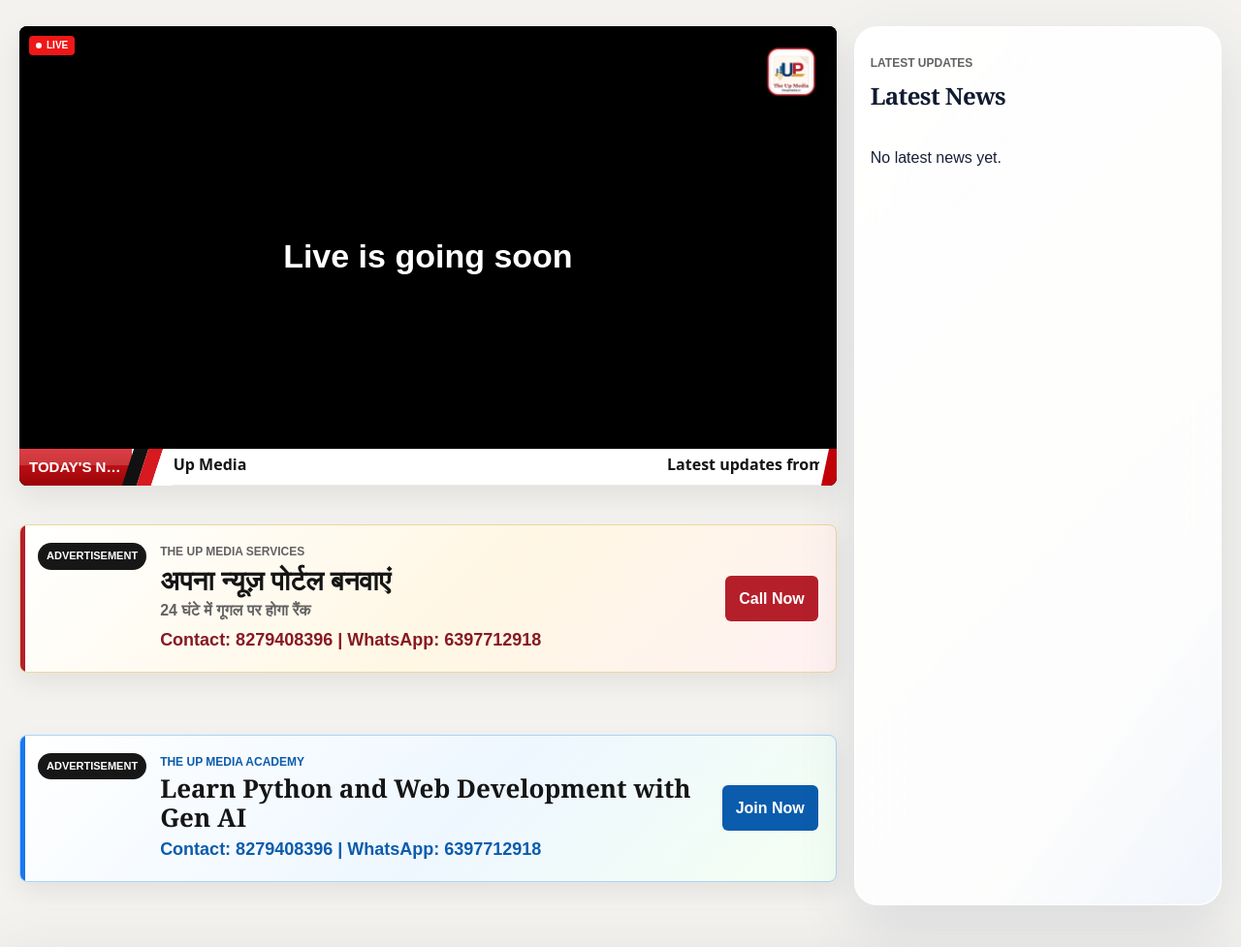
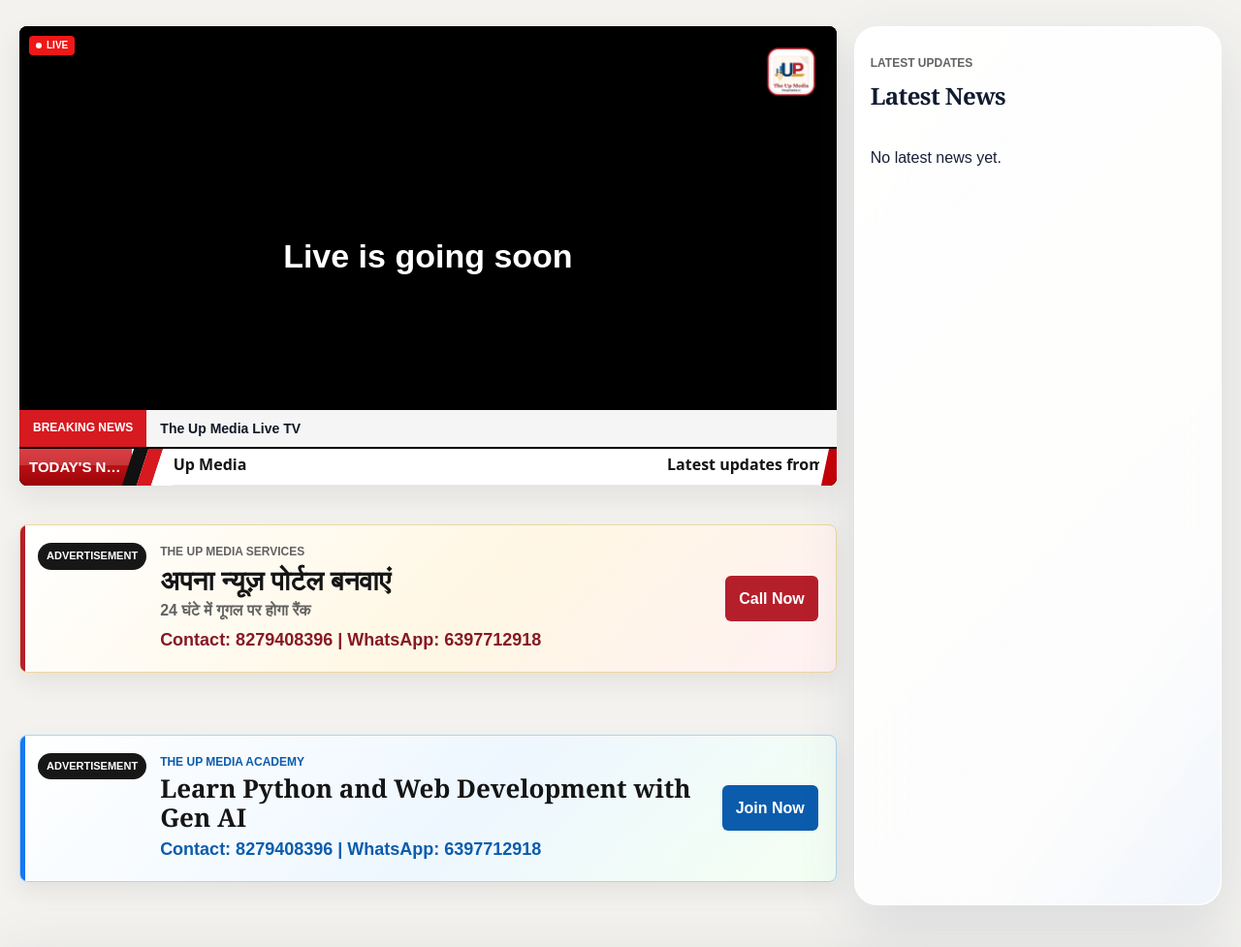
Before and after one commit to sanjay1994singh/theupmedia, a Django app: page /live-tv/ in a window 1280 px wide. Shown: the part 112-1089 px from the top of the page at 97% size. Run offline with Django 5.2, Linux system fonts and the light colour scheme; data comes from the database, SQL or seed files in the repository; data that the repository does not hold is empty; parts of the project's set-up code (start-up, migrations or seed data) failed here and were passed over; some libraries are stand-ins or nearby versions.

Commit message:
Add per-video rotating live headlines

```diff
--- a/live_tv/models.py
+++ b/live_tv/models.py
@@ -142,6 +142,15 @@ class LiveTVChannel(models.Model):
     is_live = models.BooleanField(default=True)
     lower_third_label = models.CharField(max_length=60, blank=True, default="")
     headline = models.CharField(max_length=180, blank=True, default="")
+    headline_change_seconds = models.PositiveSmallIntegerField(
+        default=2,
+        validators=[MinValueValidator(1), MaxValueValidator(60)],
+        help_text="Seconds before the next headline appears.",
+    )
+    repeat_headlines = models.BooleanField(
+        default=True,
+        help_text="Repeat this video's headline sequence until the video ends.",
+    )
     ticker_label = models.CharField(max_length=60, default="TODAY'S NEWS")
     ticker_text = models.TextField(default="Latest updates from The Up Media")
 
@@ -328,6 +337,21 @@ class LiveTVChannel(models.Model):
             "origin": settings.SITE_DOMAIN,
         }
         return f"https://www.youtube-nocookie.com/embed/{video_id}?{urlencode(params)}"
+
+
+class LiveTVVideoHeadline(models.Model):
+    video = models.ForeignKey(LiveTVChannel, on_delete=models.CASCADE, related_name="rotating_headlines")
+    text = models.CharField(max_length=240)
+    position = models.PositiveSmallIntegerField(default=0)
+    is_active = models.BooleanField(default=True)
+    created_at = models.DateTimeField(auto_now_add=True)
+    updated_at = models.DateTimeField(auto_now=True)
+
+    class Meta:
+        ordering = ["position", "pk"]
+
+    def __str__(self):
+        return f"{self.video}: {self.text[:60]}"
 
 
 class LiveTVPlaylistItem(models.Model):
--- a/live_tv/views.py
+++ b/live_tv/views.py
@@ -559,6 +559,27 @@ def ticker_items_from_text(text):
     return [item.strip() for item in raw_items if item.strip()]
 
 
+def video_headline_payload(video, seek_position=0):
+    headlines = list(
+        video.rotating_headlines.filter(is_active=True)
+        .order_by("position", "pk")
+        .values_list("text", flat=True)
+    )
+    if not headlines and (video.headline or "").strip():
+        headlines = [video.headline.strip()]
+    interval = max(1, min(60, int(video.headline_change_seconds or 2)))
+    index = int(max(0, float(seek_position or 0)) // interval)
+    if headlines:
+        index = index % len(headlines) if video.repeat_headlines else min(index, len(headlines) - 1)
+    return {
+        "headlines": headlines,
+        "headline_change_seconds": interval,
+        "repeat_headlines": video.repeat_headlines,
+        "current_headline_index": index if headlines else 0,
+        "headline": headlines[index] if headlines else "",
+    }
+
+
 def serialize_channel_for_mobile(request, channel):
     setting = live_tv_setting()
     ticker_setting = news_ticker_setting()
@@ -579,6 +600,7 @@ def serialize_channel_for_mobile(request, channel):
         youtube_embed_url = channel.youtube_embed_url
 
     ticker = ticker_items_from_text(ticker_setting.text)
+    headline_data = video_headline_payload(channel)
 
     return {
         "id": channel.pk,
@@ -593,7 +615,7 @@ def serialize_channel_for_mobile(request, channel):
         "city": {"id": channel.city_id, "name": channel.city.name} if channel.city_id else None,
         "city_id": channel.city_id,
         "city_name": channel.city.name if channel.city_id else "",
-        "headline": channel.headline or "",
+        **headline_data,
         "lower_third_label": channel.lower_third_label or "",
         "ticker_label": ticker_setting.label or setting.default_ticker_label,
         "ticker": ticker,
@@ -616,7 +638,7 @@ def serialize_channel_for_mobile(request, channel):
         "web_live_badge_size_percent": setting.web_live_badge_size_percent,
         "mobile_live_badge_size_percent": setting.mobile_live_badge_size_percent,
         "show_channel_logo": setting.show_channel_logo,
-        "show_lower_third": setting.show_lower_third and bool((channel.lower_third_label or "").strip() or (channel.headline or "").strip()),
+        "show_lower_third": setting.show_lower_third and bool((channel.lower_third_label or "").strip() or headline_data["headlines"]),
         "show_ticker": setting.show_ticker,
         "ticker_speed_seconds": ticker_setting.speed_seconds,
         "mobile_ticker_speed_seconds": ticker_setting.mobile_speed_seconds,
@@ -646,6 +668,7 @@ def serialize_synced_live_state(request, channel, server_time=None):
     ticker_started_at = setting.ticker_started_at or setting.updated_at or server_time
     ticker_offset_seconds = max(0.0, (server_time - ticker_started_at).total_seconds())
     ticker_clock_key = f"live-tv-ticker-{setting.pk}-{ticker_started_at.isoformat()}"
+    headline_data = video_headline_payload(video, state["seek_position"])
     return {
         "is_live": True,
         "is_live_synced": True,
@@ -657,7 +680,7 @@ def serialize_synced_live_state(request, channel, server_time=None):
         "player_type": LiveTVChannel.SourceType.HLS,
         "video_id": video.pk,
         "title": video.title,
-        "headline": video.headline or "",
+        **headline_data,
         "description": video.description or "",
         "video_url": video_url,
         "mp4_url": video_url,
@@ -685,7 +708,7 @@ def serialize_synced_live_state(request, channel, server_time=None):
         "default_ticker_text": ticker_setting.text or setting.default_ticker_text,
         "ticker": ticker,
         "lower_third_label": video.lower_third_label or "",
-        "show_lower_third": setting.show_lower_third and bool((video.lower_third_label or "").strip() or (video.headline or "").strip()),
+        "show_lower_third": setting.show_lower_third and bool((video.lower_third_label or "").strip() or headline_data["headlines"]),
         "show_live_badge": setting.show_live_badge,
         "web_live_badge_size_percent": setting.web_live_badge_size_percent,
         "mobile_live_badge_size_percent": setting.mobile_live_badge_size_percent,
@@ -1769,6 +1792,9 @@ def build_broadcast_live_tv_filter(job, snapshot, text_files, input_width=1920,
     live_label = snapshot.get("live_label") or "LIVE"
     lower_label = snapshot.get("lower_third_label") or snapshot.get("headline_label") or ""
     headline = snapshot.get("headline") or ""
+    headlines = [str(item).strip() for item in (snapshot.get("headlines") or []) if str(item).strip()]
+    if not headlines and headline:
+        headlines = [headline]
     ticker_label = snapshot.get("ticker_label") or ""
     ticker_text = snapshot.get("ticker_text") or ""
     try:
@@ -1794,16 +1820,36 @@ def build_broadcast_live_tv_filter(job, snapshot, text_files, input_width=1920,
         current = next_label
         overlay_index += 1
 
-    if bool_snapshot(snapshot, "show_lower_third") and (lower_label or headline):
+    if bool_snapshot(snapshot, "show_lower_third") and (lower_label or headlines):
         label_file = add_text_file(lower_label, "broadcast-label")
-        headline_file = add_text_file(headline, "broadcast-headline")
         label_font_arg = ffmpeg_font_arg_for_text(lower_label, devanagari_font, latin_font)
-        headline_font_arg = ffmpeg_font_arg_for_text(headline, devanagari_font, latin_font)
+        try:
+            headline_interval = max(1, min(60, int(snapshot.get("headline_change_seconds") or 2)))
+        except (TypeError, ValueError):
+            headline_interval = 2
+        repeat_headlines = bool_snapshot(snapshot, "repeat_headlines", True)
+        headline_filters = []
+        cycle_seconds = headline_interval * max(1, len(headlines))
+        for index, item in enumerate(headlines):
+            headline_file = add_text_file(item, f"broadcast-headline-{index}")
+            headline_font_arg = ffmpeg_font_arg_for_text(item, devanagari_font, latin_font)
+            start = index * headline_interval
+            end = (index + 1) * headline_interval
+            if repeat_headlines:
+                enable = f"between(mod(t\\,{cycle_seconds})\\,{start}\\,{end})"
+            elif index == len(headlines) - 1:
+                enable = f"gte(t\\,{start})"
+            else:
+                enable = f"between(t\\,{start}\\,{end})"
+            headline_filters.append(
+                f"drawtext=textfile='{ffmpeg_path(headline_file)}'{headline_font_arg}:"
+                f"x=330:y={input_height - 136}:fontsize=42:fontcolor=#111827:enable='{enable}'"
+            )
         add_filter(
             f"drawbox=x=0:y={input_height - 158}:w={input_width}:h=78:color=white@0.94:t=fill,"
             f"drawbox=x=0:y={input_height - 158}:w=300:h=78:color=#d71920@1:t=fill,"
-            f"drawtext=textfile='{ffmpeg_path(label_file)}'{label_font_arg}:x=34:y={input_height - 132}:fontsize=38:fontcolor=white,"
-            f"drawtext=textfile='{ffmpeg_path(headline_file)}'{headline_font_arg}:x=330:y={input_height - 136}:fontsize=42:fontcolor=#111827"
+            f"drawtext=textfile='{ffmpeg_path(label_file)}'{label_font_arg}:x=34:y={input_height - 132}:fontsize=38:fontcolor=white"
+            + ("," + ",".join(headline_filters) if headline_filters else "")
         )
 
     if bool_snapshot(snapshot, "show_ticker") and (ticker_label or ticker_text):
--- a/static/css/site.css
+++ b/static/css/site.css
@@ -2446,6 +2446,55 @@ time {
   z-index: 4;
 }
 
+.web-live-headlines {
+  align-items: center;
+  background: rgba(255, 255, 255, 0.96);
+  bottom: 40px;
+  display: flex;
+  height: 38px;
+  left: 0;
+  overflow: hidden;
+  position: absolute;
+  right: 0;
+  z-index: 4;
+}
+
+.web-live-headlines > span {
+  align-items: center;
+  align-self: stretch;
+  background: #d71920;
+  color: #fff;
+  display: flex;
+  flex: 0 0 auto;
+  font-size: 12px;
+  font-weight: 900;
+  padding: 0 14px;
+  text-transform: uppercase;
+}
+
+.web-live-headlines > strong {
+  color: #111827;
+  font-size: 14px;
+  min-width: 0;
+  overflow: hidden;
+  padding: 0 14px;
+  text-overflow: ellipsis;
+  white-space: nowrap;
+}
+
+.web-live-headlines i {
+  display: none;
+  font-style: normal;
+}
+
+.web-live-headlines i.is-active {
+  display: inline;
+}
+
+.web-live-headlines--no-ticker {
+  bottom: 0;
+}
+
 .web-live-ticker-label {
   align-items: center;
   background: linear-gradient(180deg, #d71920 0%, #990407 100%);
--- a/static/js/live-tv-player.js
+++ b/static/js/live-tv-player.js
@@ -49,6 +49,28 @@
       window.clearTimeout(resizeTimer);
       resizeTimer = window.setTimeout(syncAll, 120);
     });
+  }
+
+  function initVideoHeadlines(frame) {
+    const rail = frame.querySelector(".web-live-headlines");
+    if (!rail) return;
+    const items = Array.from(rail.querySelectorAll("[data-video-headline]"));
+    if (!items.length) return;
+    const interval = Math.max(1, Number.parseInt(rail.dataset.interval || "2", 10) || 2);
+    const repeat = rail.dataset.repeat !== "false";
+    const video = frame.querySelector("video");
+    const showCurrent = function () {
+      const seconds = video && Number.isFinite(video.currentTime)
+        ? video.currentTime
+        : Number.parseFloat(frame.dataset.seekPosition || "0") || 0;
+      let index = Math.floor(Math.max(0, seconds) / interval);
+      index = repeat ? index % items.length : Math.min(index, items.length - 1);
+      items.forEach(function (item, itemIndex) {
+        item.classList.toggle("is-active", itemIndex === index);
+      });
+    };
+    showCurrent();
+    window.setInterval(showCurrent, 250);
   }
 
   function getLiveFrame(element) {
@@ -462,6 +484,7 @@
   function initLiveTvFrames() {
     initWebTickerSpeeds();
     document.querySelectorAll(".web-live-frame, .live-player-frame").forEach(function (frame) {
+      initVideoHeadlines(frame);
       const video = frame.querySelector("video");
       if (video && (frame.classList.contains("web-live-frame--native") || frame.classList.contains("live-player-frame--native-controls"))) {
         video.controls = false;
--- a/templates/live_tv/partials/web_live_broadcast.html
+++ b/templates/live_tv/partials/web_live_broadcast.html
@@ -56,6 +56,19 @@
       </div>
     {% endif %}
 
+    {% if live_settings.show_lower_third and live_channel %}
+      <div class="web-live-headlines{% if not live_settings.show_ticker %} web-live-headlines--no-ticker{% endif %}" data-interval="{{ live_channel.headline_change_seconds|default:2 }}" data-repeat="{{ live_channel.repeat_headlines|yesno:'true,false' }}">
+        <span>{{ live_channel.lower_third_label|default:live_settings.default_lower_third_label }}</span>
+        <strong>
+          {% for item in live_channel.rotating_headlines.all %}
+            {% if item.is_active %}<i data-video-headline>{{ item.text }}</i>{% endif %}
+          {% empty %}
+            <i data-video-headline>{{ live_channel.headline|default:live_settings.default_headline }}</i>
+          {% endfor %}
+        </strong>
+      </div>
+    {% endif %}
+
     {% if live_settings.show_ticker %}
       <div class="web-live-ticker">
         <div class="web-live-ticker-label">
```
Also changed, not shown: live_tv/admin.py (+10 -2 lines), live_tv/services.py (+15 -2 lines), live_tv/tests.py (+30 -1 lines), live_tv/migrations/0043_video_rotating_headlines.py (added).
